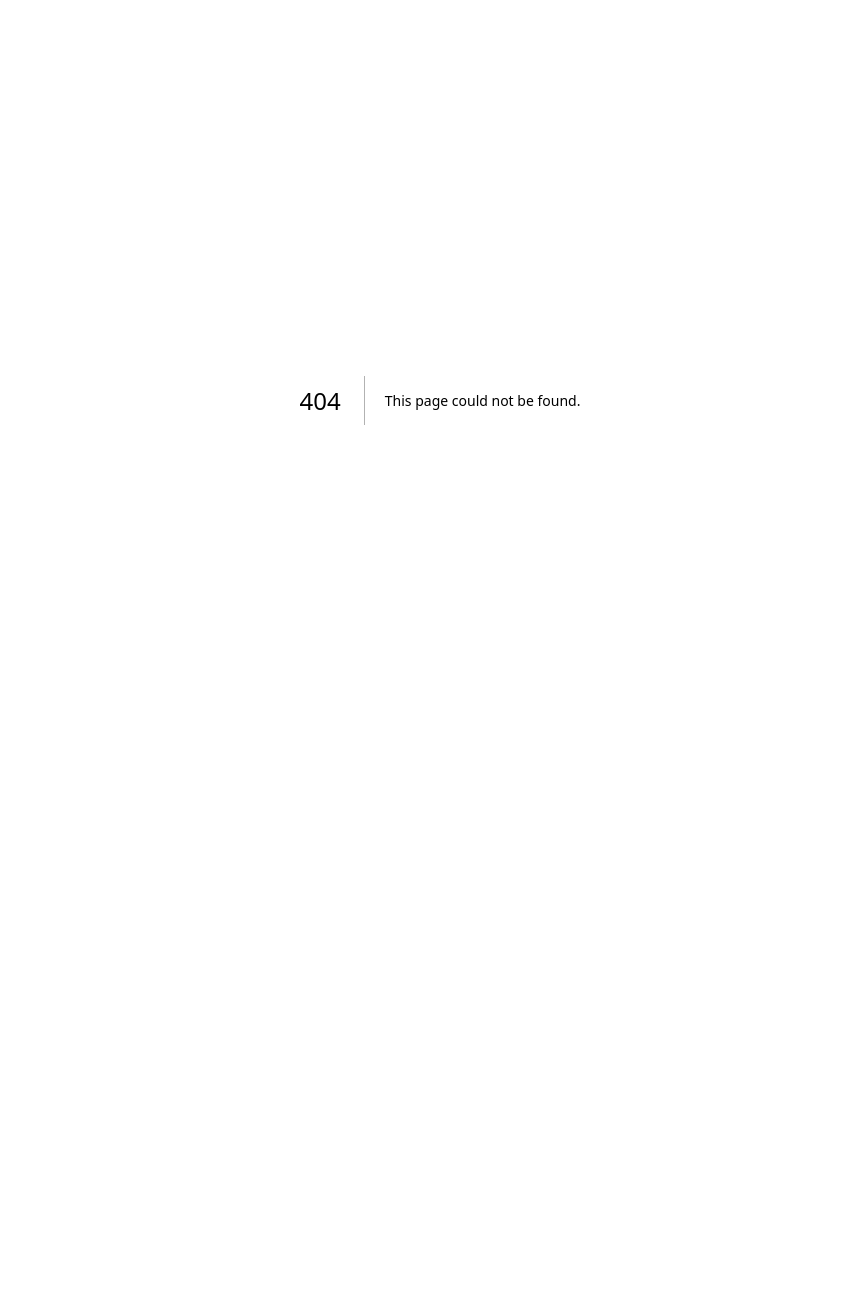
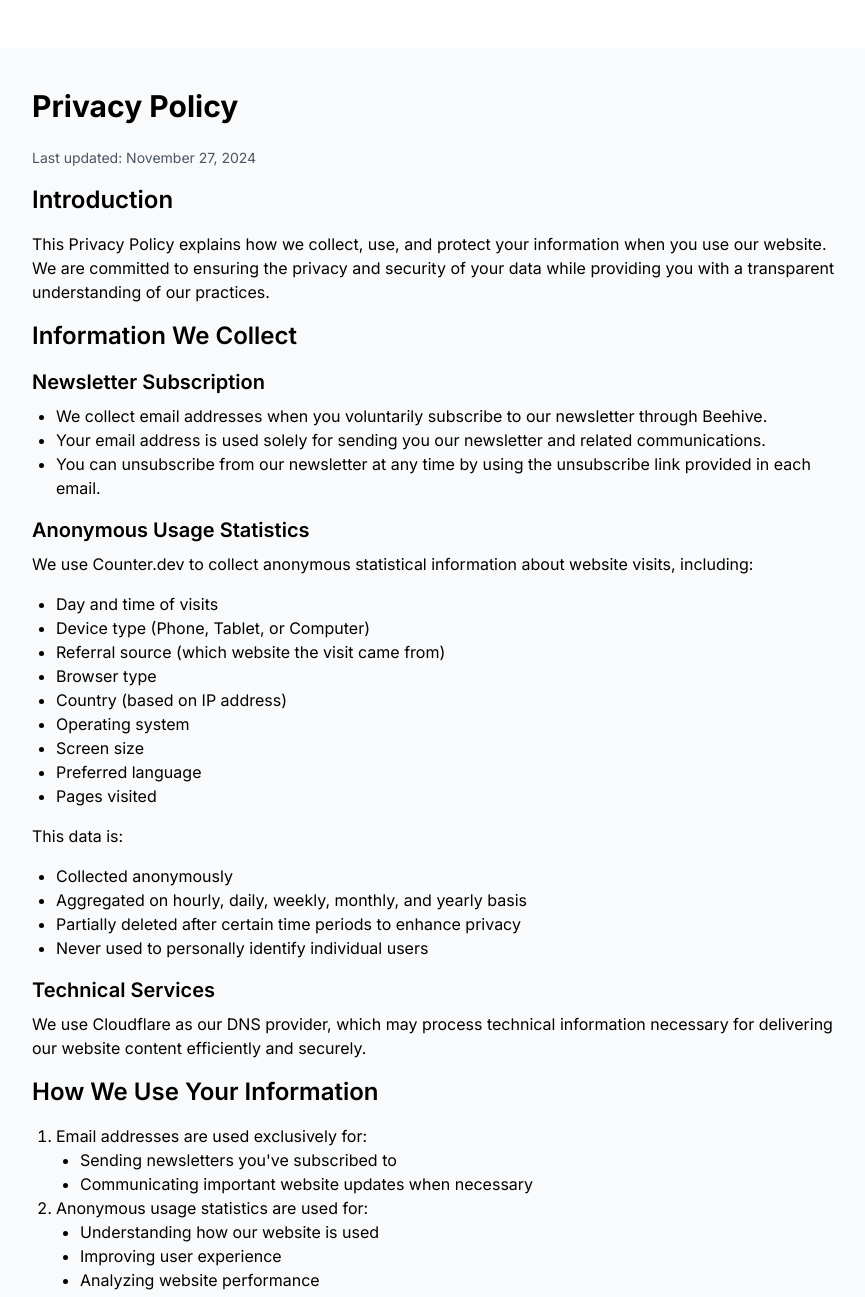
Before and after one commit to kawaiier/browserating, a Next.js app: page /privacy in a window 1280 px wide. Before the commit this address had no page. Shown: the top 1297 px of the page, without its empty margins (200-1065 px from the left). Before the commit the page ends 800 px from the top, so only its background shows below. Built offline with nearby package versions, Linux system fonts and the light colour scheme.

Commit message:
Privacy Policy added

```diff
--- a/app/components/Footer.js
+++ b/app/components/Footer.js
@@ -105,6 +105,16 @@ export default function Footer() {
               ))}
             </div>
           </div>
+
+          {/* Privacy Policy Link */}
+          <div className="text-sm text-gray-600">
+            <a
+              href="/privacy"
+              className="hover:text-purple-700 transition-colors"
+            >
+              Privacy Policy
+            </a>
+          </div>
         </div>
       </div>
     </footer>
--- /dev/null
+++ b/app/privacy/page.js
@@ -0,0 +1,135 @@
+import React from "react";
+
+export default function PrivacyPage() {
+  return (
+    <section className="max-w-4xl mx-auto p-10 my-12 bg-gray-50 rounded-lg shadow-md">
+      <h2 className="text-3xl font-bold mb-6">Privacy Policy</h2>
+      <p className="text-sm text-gray-600 mb-4">
+        Last updated: November 27, 2024
+      </p>
+
+      <h3 className="text-2xl font-semibold mb-4">Introduction</h3>
+      <p className="mb-4">
+        This Privacy Policy explains how we collect, use, and protect your
+        information when you use our website. We are committed to ensuring the
+        privacy and security of your data while providing you with a transparent
+        understanding of our practices.
+      </p>
+
+      <h3 className="text-2xl font-semibold mb-4">Information We Collect</h3>
+
+      <h4 className="text-xl font-semibold mb-2">Newsletter Subscription</h4>
+      <ul className="list-disc pl-6 mb-4">
+        <li>
+          We collect email addresses when you voluntarily subscribe to our
+          newsletter through Beehive.
+        </li>
+        <li>
+          Your email address is used solely for sending you our newsletter and
+          related communications.
+        </li>
+        <li>
+          You can unsubscribe from our newsletter at any time by using the
+          unsubscribe link provided in each email.
+        </li>
+      </ul>
+
+      <h4 className="text-xl font-semibold mb-2">Anonymous Usage Statistics</h4>
+      <p className="mb-4">
+        We use Counter.dev to collect anonymous statistical information about
+        website visits, including:
+      </p>
+      <ul className="list-disc pl-6 mb-4">
+        <li>Day and time of visits</li>
+        <li>Device type (Phone, Tablet, or Computer)</li>
+        <li>Referral source (which website the visit came from)</li>
+        <li>Browser type</li>
+        <li>Country (based on IP address)</li>
+        <li>Operating system</li>
+        <li>Screen size</li>
+        <li>Preferred language</li>
+        <li>Pages visited</li>
+      </ul>
+      <p className="mb-4">This data is:</p>
+      <ul className="list-disc pl-6 mb-4">
+        <li>Collected anonymously</li>
+        <li>Aggregated on hourly, daily, weekly, monthly, and yearly basis</li>
+        <li>Partially deleted after certain time periods to enhance privacy</li>
+        <li>Never used to personally identify individual users</li>
+      </ul>
+
+      <h4 className="text-xl font-semibold mb-2">Technical Services</h4>
+      <p className="mb-4">
+        We use Cloudflare as our DNS provider, which may process technical
+        information necessary for delivering our website content efficiently and
+        securely.
+      </p>
+
+      <h3 className="text-2xl font-semibold mb-4">
+        How We Use Your Information
+      </h3>
+      <ol className="list-decimal pl-6 mb-4">
+        <li>
+          Email addresses are used exclusively for:
+          <ul className="list-disc pl-6">
+            <li>Sending newsletters you&apos;ve subscribed to</li>
+            <li>Communicating important website updates when necessary</li>
+          </ul>
+        </li>
+        <li>
+          Anonymous usage statistics are used for:
+          <ul className="list-disc pl-6">
+            <li>Understanding how our website is used</li>
+            <li>Improving user experience</li>
+            <li>Analyzing website performance</li>
+          </ul>
+        </li>
+      </ol>
+
+      <h3 className="text-2xl font-semibold mb-4">
+        Data Sharing and Third Parties
+      </h3>
+      <p className="mb-4">
+        We do not sell, trade, or otherwise transfer your information to third
+        parties. We only work with the following service providers who help us
+        operate our website:
+      </p>
+      <ul className="list-disc pl-6 mb-4">
+        <li>Cloudflare (DNS services)</li>
+        <li>Beehive (newsletter management)</li>
+        <li>Counter.dev (anonymous analytics)</li>
+      </ul>
+
+      <h3 className="text-2xl font-semibold mb-4">Data Security</h3>
+      <p className="mb-4">
+        We implement appropriate security measures to protect your information.
+        Your email address is stored securely through our newsletter service
+        provider.
+      </p>
+
+      <h3 className="text-2xl font-semibold mb-4">Your Rights</h3>
+      <ul className="list-disc pl-6 mb-4">
+        <li>
+          You have the right to unsubscribe from our newsletter at any time.
+        </li>
+        <li>Request information about what data we hold about you.</li>
+        <li>
+          Request deletion of your email address from our newsletter database.
+        </li>
+      </ul>
+
+      <h3 className="text-2xl font-semibold mb-4">Contact Us</h3>
+      <p className="mb-4">
+        If you have any questions about this Privacy Policy or our data
+        practices, please contact us at kawaiier@tutanota.com.
+      </p>
+
+      <h3 className="text-2xl font-semibold mb-4">Changes to This Policy</h3>
+      <p className="mb-4">
+        We may update this Privacy Policy from time to time. We will notify you
+        of any changes by posting the new Privacy Policy on this page and
+        updating the &apos;Last updated&apos; date.
+      </p>
+    </section>
+  );
+}
```
